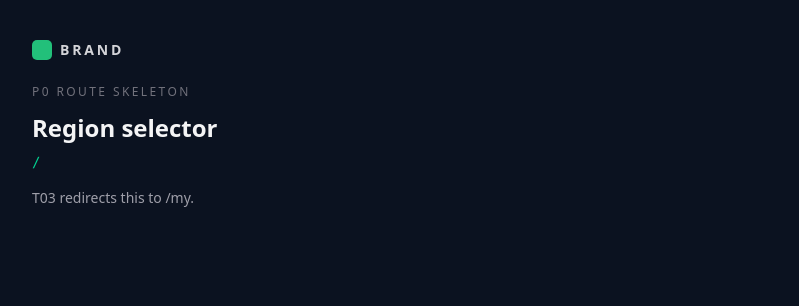
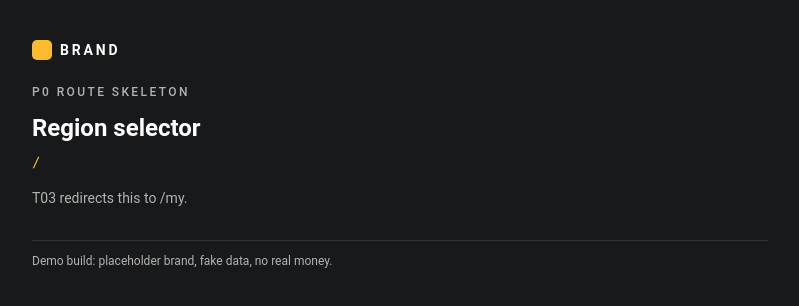
Before and after one commit to kkyylim663-ux/Template_ECL, a Next.js app: page / in a window 1280 px wide. Shown: the top 306 px of the page, without its empty margins (240-1039 px from the left). Built offline with nearby package versions, Linux system fonts and the light colour scheme.

Commit message:
对齐 UI_REFERENCE.md：调色板/圆角/字体令牌 + 组件改用 token

```diff
--- a/app/globals.css
+++ b/app/globals.css
@@ -1,19 +1,62 @@
 @import 'tailwindcss';
 
 /*
- * Colour tokens. The values are the render source of truth for the UI and mirror
- * `config/brand.ts` — re-brand in both places (T05 expands this token set).
+ * Design tokens, transcribed from docs/UI_REFERENCE.md. Tailwind v4 turns the
+ * @theme entries into utilities (bg-panel, text-muted, rounded-panel, …), so
+ * re-branding means editing the values below and the mirror in config/brand.ts.
  */
+@theme {
+  /* Backgrounds */
+  --color-surface: #18191a; /* page background */
+  --color-panel: #242526; /* mobile header/footer, cards */
+  --color-panel-alt: #272727;
+  --color-panel-soft: #2d2e30;
+
+  /* Separators and the collapsed rail */
+  --color-line: #333435;
+  --color-line-soft: #353537;
+  --color-line-strong: #363537;
+
+  /* Accents */
+  --color-accent: #fabb2e; /* primary (mustard) — buttons, hover underline, tags */
+  --color-accent-bright: #ffbf29;
+  --color-success: #289d82; /* secondary (green) — tags, success states */
+  --color-danger: #cc3633; /* new tag, errors */
+
+  /* Text */
+  --color-ink: #ffffff;
+  --color-muted: #b2b2b2;
+
+  /* Shape */
+  --radius-panel: 15px;
+  --radius-tag: 0.5rem;
+
+  /* Type: Rubik 400/500 with the documented fallbacks */
+  --font-sans:
+    Rubik, Roboto, 'Noto Sans', 'Noto Sans Thai', system-ui, -apple-system, 'Segoe UI', sans-serif;
+}
+
+/* Layout measurements that are not Tailwind utility namespaces. */
 :root {
-  --color-surface: #0b1220;
-  --color-surface-raised: #131c2e;
-  --color-border: #26324a;
-  --color-text: #e8edf7;
-  --color-text-muted: #94a3b8;
-  --color-accent: #22c07a;
-  --color-accent-contrast: #04150d;
+  --pad-page-x: 50px; /* desktop body padding, left/right */
+  --sidebar-width: 16rem;
+  --sidebar-mini-width: 62px;
+  --breakpoint-mobile: 768px;
+  --z-sidebar: 13;
+  --z-mobile-footer: 12;
 }
 
 html {
   color-scheme: dark;
 }
+
+@layer base {
+  body {
+    background-color: var(--color-surface);
+    color: var(--color-ink);
+    font-family: var(--font-sans);
+    font-weight: 400;
+  }
+}
+
+/* TODO(T05): allow brand.ts to drive the accent at runtime once the shell lands. */
--- a/app/layout.tsx
+++ b/app/layout.tsx
@@ -23,7 +23,7 @@
 }>) {
   return (
     <html lang="en">
-      <body className="bg-[var(--color-surface)] text-[var(--color-text)]">{children}</body>
+      <body className="bg-surface text-ink font-sans antialiased">{children}</body>
     </html>
   );
 }
--- /dev/null
+++ b/app/not-found.tsx
@@ -0,0 +1,28 @@
+import Link from 'next/link';
+
+export default function NotFound() {
+  return (
+    <main className="mx-auto flex min-h-dvh w-full max-w-3xl flex-col justify-center px-4 py-16">
+      <p className="text-xs font-medium tracking-[0.2em] text-zinc-400 uppercase">Error 404</p>
+      <h1 className="mt-3 text-3xl font-semibold text-zinc-100">Page not found</h1>
+      <p className="mt-3 text-sm text-zinc-400">
+        The link may be old, or the address may be mistyped. Demo build: placeholder brand, fake
+        data.
+      </p>
+      <div className="mt-6 flex flex-wrap gap-3">
+        <Link
+          href="/my"
+          className="rounded-md bg-emerald-500 px-4 py-2 text-sm font-medium text-emerald-950 hover:bg-emerald-400"
+        >
+          Malaysia site
+        </Link>
+        <Link
+          href="/sg"
+          className="rounded-md border border-zinc-700 px-4 py-2 text-sm font-medium text-zinc-200 hover:border-zinc-500"
+        >
+          Singapore site
+        </Link>
+      </div>
+    </main>
+  );
+}
--- a/components/RoutePlaceholder.tsx
+++ b/components/RoutePlaceholder.tsx
@@ -3,6 +3,7 @@
 /**
  * T02 placeholder. Every route renders this until its real page lands, so the
  * skeleton can be crawled end to end and any missing route is obvious.
+ * Colours come from the design tokens in app/globals.css (docs/UI_REFERENCE.md).
  */
 export function RoutePlaceholder({
   title,
@@ -16,17 +17,20 @@
   return (
     <section className="mx-auto w-full max-w-3xl px-4 py-10">
       <div className="flex items-center gap-2">
-        <span aria-hidden className="bg-[var(--color-accent)] inline-block size-5 rounded-[5px]" />
-        <span className="text-sm font-semibold tracking-[0.2em] text-zinc-300 uppercase">
+        <span aria-hidden className="bg-accent inline-block size-5 rounded-[5px]" />
+        <span className="text-ink text-sm font-semibold tracking-[0.2em] uppercase">
           {brand.name}
         </span>
       </div>
-      <p className="mt-6 text-xs font-medium tracking-[0.2em] text-zinc-500 uppercase">
+      <p className="text-muted mt-6 text-xs font-medium tracking-[0.2em] uppercase">
         P0 route skeleton
       </p>
-      <h1 className="mt-3 text-2xl font-semibold text-zinc-100">{title}</h1>
-      <p className="mt-2 font-mono text-sm break-all text-emerald-400">{path}</p>
-      {note ? <p className="mt-4 text-sm text-zinc-400">{note}</p> : null}
+      <h1 className="text-ink mt-3 text-2xl font-semibold">{title}</h1>
+      <p className="text-accent mt-2 font-mono text-sm break-all">{path}</p>
+      {note ? <p className="text-muted mt-4 text-sm">{note}</p> : null}
+      <p className="border-line text-muted mt-8 border-t pt-3 text-xs">
+        {brand.legal.demoNotice}
+      </p>
     </section>
   );
 }
--- a/config/brand.ts
+++ b/config/brand.ts
@@ -26,21 +26,32 @@
   },
 
   /** Browser UI colour (address bar on mobile). */
-  themeColor: '#0b1220',
+  themeColor: '#18191a',
 
   /**
-   * Colour tokens. `app/globals.css` declares the same values as CSS variables,
-   * which is what components actually consume; keep the two in sync when
-   * re-branding. Values here are for metadata and JS-side art (gradients).
+   * Colour tokens, mirroring docs/UI_REFERENCE.md. `app/globals.css` declares the
+   * same values as CSS variables, which is what components actually consume;
+   * keep the two in sync when re-branding. Values here are for metadata and
+   * JS-side art (gradients).
    */
   colors: {
-    accent: '#22c07a',
-    accentContrast: '#04150d',
-    surface: '#0b1220',
-    surfaceRaised: '#131c2e',
-    border: '#26324a',
-    text: '#e8edf7',
-    textMuted: '#94a3b8',
+    /** Page background. */
+    surface: '#18191a',
+    /** Panels: mobile header/footer, cards. */
+    panel: '#242526',
+    panelAlt: '#272727',
+    panelSoft: '#2d2e30',
+    /** Separators. */
+    line: '#333435',
+    /** Primary accent (mustard) — buttons, hover underline, tags. */
+    accent: '#fabb2e',
+    accentBright: '#ffbf29',
+    /** Secondary accent (green) — tags, success. */
+    success: '#289d82',
+    /** New tag, errors. */
+    danger: '#cc3633',
+    text: '#ffffff',
+    textMuted: '#b2b2b2',
   },
 
   contact: {
```
